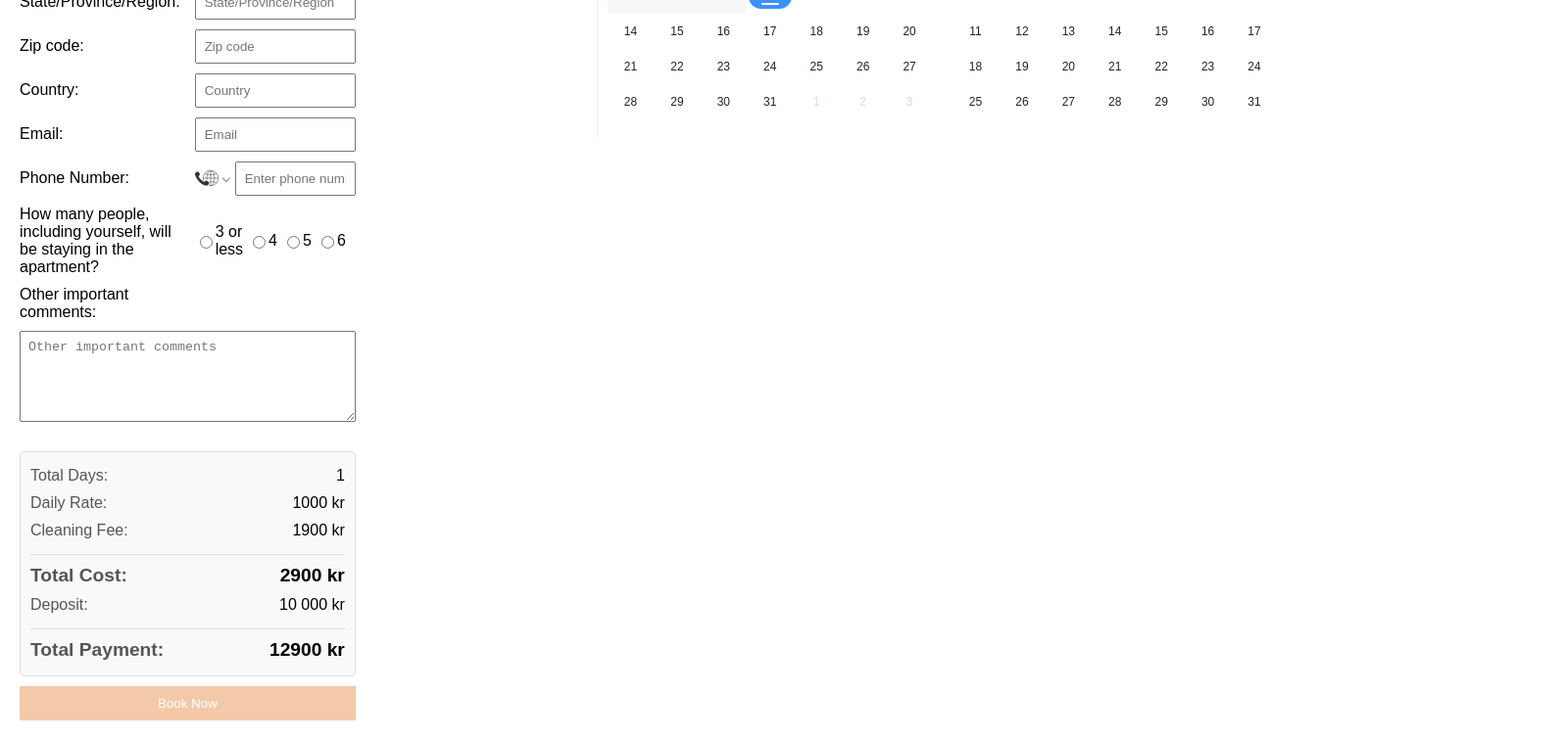
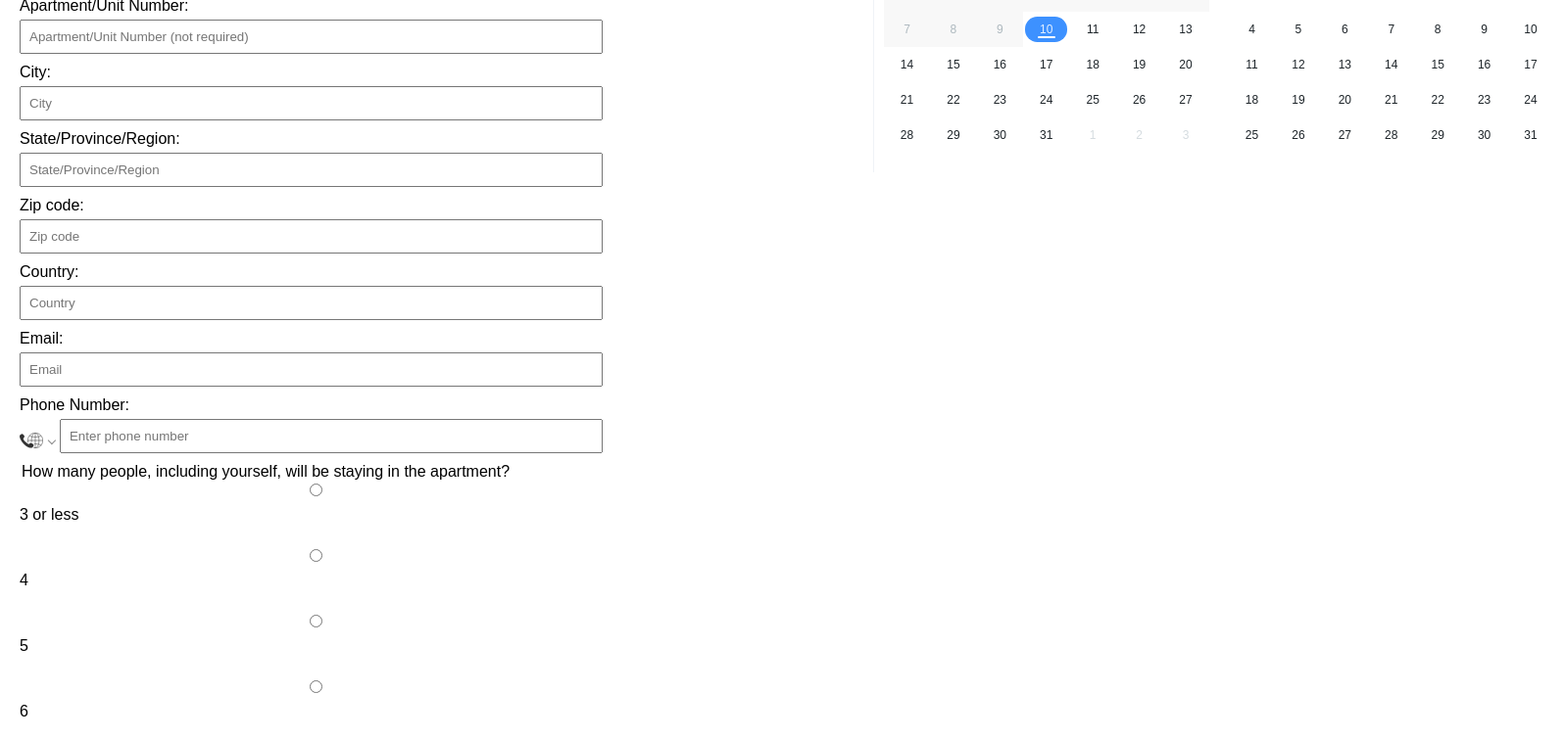
Before and after one commit to PetterHoff/Web, a React (Vite) app in the folder React-Web/: page /booking in a window 1280 px wide. Shown: the part 420-1176 px from the top of the page at 98% size, 1596 px wide, since content can reach past the window. Built offline with nearby package versions, Linux system fonts and the light colour scheme.

Commit message:
yesssirr

```diff
--- a/React-Web/src/components/Calendar/calendar_new.css
+++ b/React-Web/src/components/Calendar/calendar_new.css
@@ -1,46 +1,34 @@
 .booking-container {
   display: flex;
-    justify-content: flex-start; /* Aligns items to the start of the container */
   padding: 20px;
+  justify-content: space-between; /* Adjusts spacing between elements */
 }
 
 .booking-form {
-    display: grid;
-    grid-template-columns: 1fr 2fr;
-    gap: 10px;
-    flex: 1;
-    margin-right: 20px;
+  display: flex;
+  flex-direction: column;
+  width: 48%; /* Reduce width to fit calendar closer */
+  margin-right: 2%; /* Small margin to create space between form and calendar */
 }
 
 .booking-form label {
-    display: flex;
-    align-items: center;
-    justify-content: flex-start ; /* Align labels to the right */
-
-    padding-right: 5px;
-
+  display: block;
+  margin-bottom: 5px;
 }
 
 .booking-form input,
 .booking-form textarea {
   width: 100%;
   padding: 8px;
+  margin-bottom: 10px;
   box-sizing: border-box;
 }
 
-  .booking-form input[type="text"],
-  .booking-form input[type="email"],
-  .booking-form input[type="tel"],
-  .booking-form input[type="text"] {
-    grid-column: span 1;
-  }
-
 .booking-form textarea {
-    grid-column: span 2;
+  resize: vertical;
 }
 
 .booking-form button {
-    grid-column: span 2;
   padding: 10px;
   background-color: #f3c9a9;
   color: white;
@@ -50,19 +38,14 @@
 }
 
 .calendar-wrapper {
-    flex: 2;
+  width: 48%; /* Reduce width to fit form and calendar properly */
 }
 
-  .num-people-options{
-    display: flex;
-    align-items: center;
-    justify-content: flex-start; /* Align labels to the right */
-
-    padding-right: 5px;
+.num-people-options {
+  margin-bottom: 20px;
 }
 
 .total-cost {
-    grid-column: span 2; /* Make the total-cost section span across both columns */
   margin-top: 20px;
   padding: 10px;
   border: 1px solid #ddd;
--- a/React-Web/src/components/Calendar/calendar_new.jsx
+++ b/React-Web/src/components/Calendar/calendar_new.jsx
@@ -17,11 +17,12 @@ const BookingForm = () => {
       key: 'selection'
     }
   ]);
- //variables for scope inside functioon booking form, basicly global
+  //variables for scope inside function booking form, basically global
   const [phoneValue, setPhoneValue] = useState('');
   const [totalCost, setTotalCost] = useState(1000); // Initialize with one day's cost (1000kr)
   const navigate = useNavigate();
   const days = differenceInDays(state[0].endDate, state[0].startDate) + 1;
+
   //useEffect, function to determine cost for renting, maybe implement inside the cost ??
   useEffect(() => {
     const cost = days * 1000 + 1900;
@@ -59,8 +60,9 @@ const BookingForm = () => {
   };
 
   return (
-    <div className="booking-container">  {/* form,  each label is for each input */}
+    <div className="booking-container">
       <form onSubmit={handleSubmit} className="booking-form">
+        <div className="form-section personal-details">
           <label htmlFor="fname">First Name:</label>
           <input type="text" id="fname" name="fname" placeholder="First Name" required />
 
@@ -89,12 +91,12 @@ const BookingForm = () => {
           <input type="email" id="email" name="email" placeholder="Email" required />
 
           <label htmlFor="phone">Phone Number:</label>
+          <PhoneInput placeholder="Enter phone number" value={phoneValue} onChange={setPhoneValue} required />
+        </div>
 
-        <PhoneInput placeholder="Enter phone number" value={phoneValue} onChange={setPhoneValue} required />
-
-        <label htmlFor="num_people">How many people, including yourself, will be staying in the apartment?</label> {/* 3 or less no extra, 4 or more 500kr?? extra per night  */}
-        <div className="num-people-options">
-          <input type="radio" id="three_or_less" name="num_people" value="3 or less"  />
+        <div className="form-section num-people-options">
+          <legend>How many people, including yourself, will be staying in the apartment?</legend>
+          <input type="radio" id="three_or_less" name="num_people" value="3 or less" />
           <label htmlFor="three_or_less">3 or less</label><br />
           <input type="radio" id="four" name="num_people" value="4" />
           <label htmlFor="four">4</label><br />
@@ -102,15 +104,14 @@ const BookingForm = () => {
           <label htmlFor="five">5</label><br />
           <input type="radio" id="six" name="num_people" value="6" />
           <label htmlFor="six">6</label>
-
         </div>
 
+        <div className="form-section additional-details">
           <label htmlFor="comments">Other important comments:</label>
           <textarea id="comments" name="comments" placeholder="Other important comments" rows={5} />
+        </div>
 
-
-
-        <div className="total-cost">
+        <div className="form-section total-cost">
           <div className="cost-item">
             <span className="label">Total Days:</span>
             <span className="value">{days}</span>
@@ -137,11 +138,10 @@ const BookingForm = () => {
           </div>
         </div>
 
-
-
         <button type="submit">Book Now</button>
       </form>
-      <div className="calendar-wrapper">  {/* calendar, imported */}
+
+      <div className="calendar-wrapper">
         <DateRangePicker
           ranges={state}
           onChange={item => setState([item.selection])}
@@ -150,7 +150,7 @@ const BookingForm = () => {
           months={2}
           direction="horizontal"
           preventSnapRefocus={true}
-          calendarFocus="fowards"
+          calendarFocus="forwards"
           minDate={new Date()}
           maxDate={addYears(new Date(), 1)}
           staticRanges={[]}
--- a/React-Web/src/pages/booking.jsx
+++ b/React-Web/src/pages/booking.jsx
@@ -5,6 +5,7 @@ const Booking = () => {
     <div>
       <h1>Booking</h1>
       <h3>Customer information</h3>
+      <p>Please write your details down below so we can contact you for more information</p>
       <Calendar />
     </div>
   );
--- a/package.json
+++ /dev/null
@@ -1,5 +0,0 @@
-{
-  "dependencies": {
-    "react-phone-number-input": "^3.4.3"
-  }
-}
```
Also changed, not shown: 2 other files (tests, documents, lock files or other folders). Lines whose indentation alone changed are shown as unchanged.
